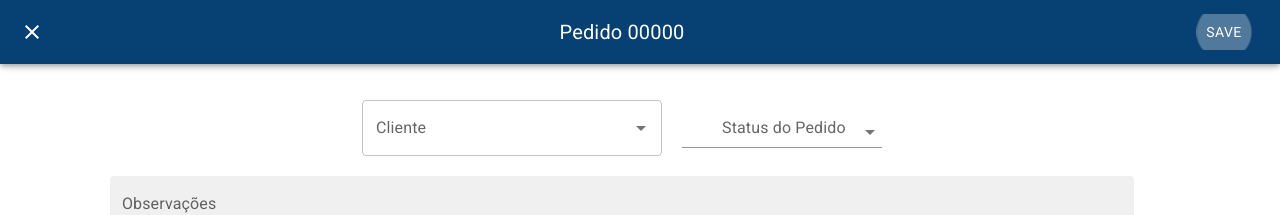
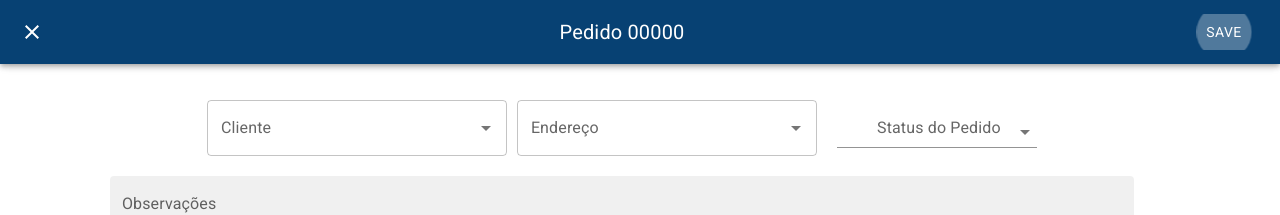
Before and after one commit to HenriqueOPeixoto/app-kodyak, a React (Vite) app in the folder frontend-kodyak/: page /pedidos/novo_pedido in a window 1280 px wide. Shown: the top 215 px of the page. Built offline with nearby package versions, Linux system fonts and the light colour scheme; no server answers.

Commit message:
permitir escolher endereço do cliente

```diff
--- a/frontend-kodyak/src/components/Pedidos/Pedido.tsx
+++ b/frontend-kodyak/src/components/Pedidos/Pedido.tsx
@@ -20,6 +20,12 @@ interface Cliente {
     nome: string
 }
 
+interface Endereco {
+    label: string,
+    id: number,
+    inscricao_estadual: string
+}
+
 const backendBaseURL = import.meta.env.VITE_BACKEND_BASE_URL
 
 const actions = [
@@ -31,9 +37,14 @@ export default function Pedido() {
     const navigate = useNavigate();
 
     const [clientes, setClientes] = React.useState<Cliente[]>([])
+    const [enderecos, setEnderecos] = React.useState<Endereco[]>([])
+
     const [currentTabIndex, setCurrentTabIndex] = React.useState(0)
     const [cliente, setCliente] = React.useState<Cliente | null>(null)
+    const [endereco, setEndereco] = React.useState<Endereco | null>(null)
+    const [listaEnderecos, setListaEnderecos] = React.useState<Endereco[]>([])
 
+    // Listagem de clientes
     React.useEffect(() => {
         axios.get(`${backendBaseURL}/api/clientes`)
             .then((results) => {
@@ -42,6 +53,34 @@ export default function Pedido() {
             .catch((error) => { console.error('Não foi possível listar os clientes: ' + error) })
     }, [])
 
+    // Quando um cliente for selecionado, buscar a lista de endereços dele
+    React.useEffect(() => {
+        setEndereco(null)
+        axios.get<Endereco[]>(`${backendBaseURL}/api/clientes_enderecos`, {
+            params: {
+                "cliente": cliente?.id,
+                "inativo": false
+            }
+        }
+        )
+        .then((results) => {
+            setEnderecos(results.data)
+        })
+        .catch((error) => {
+            console.error('Não foi possível listar os endereços do cliente: ' + cliente?.id + ': ' + error)
+        })
+    }, [cliente])
+
+    React.useEffect(() => {
+        setListaEnderecos(enderecos.map((endereco) => {
+            return {
+                label: `${endereco.id} - ${endereco.inscricao_estadual}`,
+                id: endereco.id,
+                inscricao_estadual: endereco.inscricao_estadual
+            }
+        }))
+    }, [enderecos])
+
     const listaClientes = clientes.map((cliente) => {
         return {
             label: `${cliente.id} - ${cliente.nome}`,
@@ -49,6 +88,8 @@ export default function Pedido() {
             nome: cliente.nome
         }
     })
+
+
 
     const handleClose = () => {
         navigate('/pedidos')
@@ -93,6 +134,19 @@ export default function Pedido() {
                             setCliente(novoCliente)
                         }}
                         renderInput={(params) => <TextField {...params} label="Cliente" />}
+                        isOptionEqualToValue={(option, value) => option.id === value?.id}
+                    />
+                    <Autocomplete
+                        className='TxtEndereco'
+                        disablePortal
+                        options={listaEnderecos}
+                        sx={{ width: 300 }}
+                        value={endereco}
+                        getOptionLabel={(option) => option.label} // Como exibir cada opção
+                        onChange={(event, novoEndereco) => {
+                            setEndereco(novoEndereco)
+                        }}
+                        renderInput={(params) => <TextField {...params} label="Endereço" />}
                         isOptionEqualToValue={(option, value) => option.id === value?.id}
                     />
 
```
